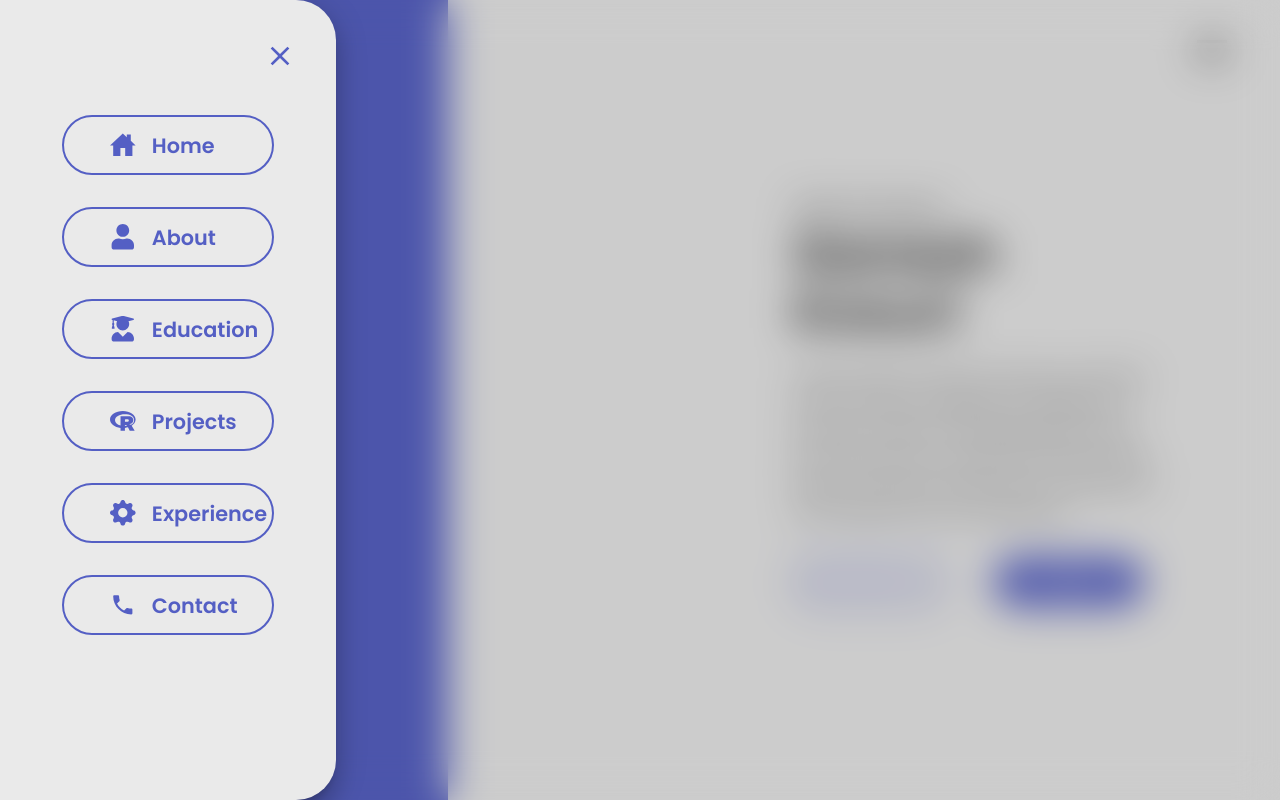
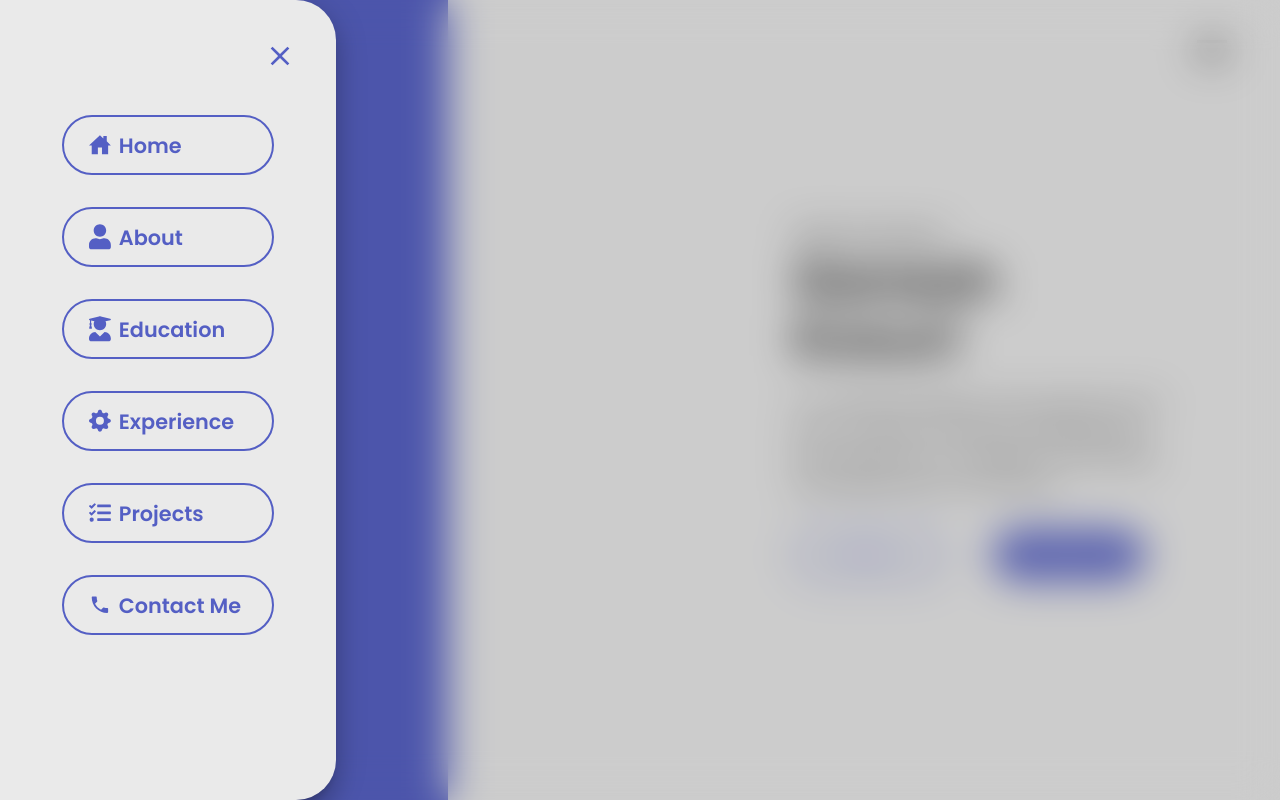
Before and after one commit to GaneshKosuri/portfolio, a React (Create React App) app: page / in a window 1280 px wide. Both pictures are taken after a click on the icon 1212 px from the left and 50 px from the top of the page. Shown: the top 800 px of the page. Built offline with nearby package versions, Linux system fonts and the light colour scheme; a web font is replaced by a local one.

Commit message:
update bio with basic data

```diff
--- a/src/components/Contacts/Contacts.js
+++ b/src/components/Contacts/Contacts.js
@@ -134,13 +134,13 @@ function Contacts() {
 
         if (name && email && message) {
             if (isEmail(email)) {
-                const responseData = {
+                const requestObject = {
                     name: name,
                     email: email,
-                    message: message,
+                    body: message,
                 };
 
-                axios.post(contactsData.sheetAPI, responseData).then((res) => {
+                axios.post('https://contact-me-form-backend.herokuapp.com/send-mail', requestObject).then((res) => {
                     setSuccess(true);
                     setErrMsg('');
 
@@ -162,11 +162,11 @@ function Contacts() {
     return (
         <div
             className='contacts'
-            id='contacts'
+            id='contactMe'
             style={{ backgroundColor: theme.secondary }}
         >
             <div className='contacts--container'>
-                <h1 style={{ color: theme.primary }}>Contacts</h1>
+                <h1 style={{ color: theme.primary }}>Contact Me</h1>
                 <div className='contacts-body'>
                     <div className='contacts-form'>
                         <form onSubmit={handleContactForm}>
--- a/src/components/Footer/Footer.js
+++ b/src/components/Footer/Footer.js
@@ -22,7 +22,7 @@ function Footer() {
                 <span style={{color: theme.primary, margin: '0 0.5rem -1rem 0.5rem'}}>
                     ❤
                 </span>
-                 by {shortname(headerData.name)}
+                 by {headerData.name}
             </p>
         </div>
     )
--- a/src/components/Landing/Landing.js
+++ b/src/components/Landing/Landing.js
@@ -114,7 +114,7 @@ function Landing() {
                                 />
                             </a>
                         )}
-                        {socialsData.youtube && (
+                        {/* {socialsData.youtube && (
                             <a
                                 href={socialsData.youtube}
                                 target='_blank'
@@ -139,7 +139,7 @@ function Landing() {
                                     aria-label='Blogger'
                                 />
                             </a>
-                        )}
+                        )} */}
                     </div>
                 </div>
                 <img
@@ -172,18 +172,18 @@ function Landing() {
                                     rel='noreferrer'
                                 >
                                     <Button className={classes.resumeBtn}>
-                                        Download CV
+                                        Resume
                                     </Button>
                                 </a>
                             )}
                             <NavLink
-                                to='/#contacts'
+                                to='/#contactMe'
                                 smooth={true}
                                 spy='true'
                                 duration={2000}
                             >
                                 <Button className={classes.contactBtn}>
-                                    Contact
+                                    Contact Me
                                 </Button>
                             </NavLink>
                         </div>
--- a/src/components/Navbar/Navbar.js
+++ b/src/components/Navbar/Navbar.js
@@ -5,7 +5,7 @@ import { IoMenuSharp, IoHomeSharp } from 'react-icons/io5';
 import { HiDocumentText } from 'react-icons/hi';
 import { BsFillGearFill } from 'react-icons/bs';
 import { MdPhone } from 'react-icons/md';
-import { FaUser, FaUserGraduate,FaRProject } from 'react-icons/fa';
+import { FaUser, FaUserGraduate,FaRProject, FaTasks } from 'react-icons/fa';
 import { makeStyles } from '@material-ui/core/styles';
 import Drawer from '@material-ui/core/Drawer';
 import CloseIcon from '@material-ui/icons/Close';
@@ -88,7 +88,7 @@ function Navbar() {
             display: 'flex',
             alignItems: 'center',
             justifyContent: 'space-evenly',
-            padding: '0 30px',
+            padding: '0 25px',
             boxSizing: 'border-box',
             border: '2px solid',
             borderColor: theme.primary,
@@ -99,13 +99,14 @@ function Navbar() {
             },
             [t.breakpoints.down('sm')]: {
                 width: '100%',
-                padding: '0 25px',
+                padding: '0 20px',
                 height: '55px',
             },
         },
         drawerLinks: {
             fontFamily: 'var(--primaryFont)',
-            width: '50%',
+            width: '100%',
+            paddingLeft: '8px',
             fontSize: '1.3rem',
             fontWeight: 600,
             [t.breakpoints.down('sm')]: {
@@ -134,7 +135,7 @@ function Navbar() {
         <div className='navbar'>
             <div className='navbar--container'>
                 <h1 style={{ color: theme.secondary }}>
-                    {shortname(headerData.name)}
+                    {headerData.name}
                 </h1>
 
                 <IoMenuSharp
@@ -231,24 +232,6 @@ function Navbar() {
 
                         <Fade left>
                             <NavLink
-                                to='/#projects'
-                                smooth={true}
-                                spy='true'
-                                duration={2000}
-                            >
-                                <div className={classes.drawerItem}>
-                                    <FaRProject
-                                        className={classes.drawerIcon}
-                                    />
-                                    <span className={classes.drawerLinks}>
-                                        Projects
-                                    </span>
-                                </div>
-                            </NavLink>
-                        </Fade>
-
-                        <Fade left>
-                            <NavLink
                                 to='/#experience'
                                 smooth={true}
                                 spy='true'
@@ -265,11 +248,27 @@ function Navbar() {
                             </NavLink>
                         </Fade>
 
-
+                        <Fade left>
+                            <NavLink
+                                to='/#projects'
+                                smooth={true}
+                                spy='true'
+                                duration={2000}
+                            >
+                                <div className={classes.drawerItem}>
+                                    <FaTasks
+                                        className={classes.drawerIcon}
+                                    />
+                                    <span className={classes.drawerLinks}>
+                                        Projects
+                                    </span>
+                                </div>
+                            </NavLink>
+                        </Fade>
 
                         <Fade left>
                             <NavLink
-                                to='/#contacts'
+                                to='/#contactMe'
                                 smooth={true}
                                 spy='true'
                                 duration={2000}
@@ -277,7 +276,7 @@ function Navbar() {
                                 <div className={classes.drawerItem}>
                                     <MdPhone className={classes.drawerIcon} />
                                     <span className={classes.drawerLinks}>
-                                        Contact
+                                        Contact Me
                                     </span>
                                 </div>
                             </NavLink>
--- a/src/data/headerData.js
+++ b/src/data/headerData.js
@@ -3,7 +3,7 @@ import resume from '../assets/pdf/resume.pdf'
 export const headerData = {
     name: 'Ganesh Kosuri',
     title: "Web Developer",
-    desciption:"There wasn't a bird in the sky, but that was not what caught her attention. It was the clouds. The deep green that isn't the color of clouds, but came with these. She knew what was coming and she hoped she was prepared. ",
+    desciption:"I'm a Web Developer with experience for over 1.5 years in Product development. My Experience is to design and develop web applications with React.",
     image: 'https://res.cloudinary.com/dj7inbtyj/image/upload/v1658607567/ganeshkosuri.png_gmvfna.webp',
     resumePdf: resume
 }
--- a/src/data/projectsData.js
+++ b/src/data/projectsData.js
@@ -12,19 +12,19 @@ export const projectsData = [
     {
         id: 1,
         projectName: 'Movies App',
-        projectDesc: 'This project aims to build an employee management system that consolidates all information of a company',
-        tags: ['React', 'CSS', 'Material Ui'],
-        code: 'https://github.com/hhhrrrttt222111/developer-portfolio',
-        demo: 'https://github.com/hhhrrrttt222111/developer-portfolio',
+        projectDesc: 'This is a clone for Netflix Platform, in which users can see the movies dashboard based on their interests.',
+        tags: ['React', 'TypeScript', 'Styled-Components'],
+        code: 'https://github.com/',
+        demo: 'https://github.com/',
         image: one
     },
     {
         id: 2,
-        projectName: 'Netflix Clone',
-        projectDesc: 'This project is a railway tracking system that allows users to obtain relevant information about train timing.',
-        tags: ['Django', 'Tailwind CSS'],
-        code: 'https://github.com/hhhrrrttt222111/developer-portfolio',
-        demo: 'https://github.com/hhhrrrttt222111/developer-portfolio',
+        projectName: 'Spotify Remix',
+        projectDesc: 'This is a Clone for Spotify App, In this application user can listen to their favourite songs, create Playlists and Many More...',
+        tags: ['React', 'CSS','Material Ui'],
+        code: 'https://github.com/',
+        demo: 'https://github.com/',
         image: two
     },
     {
@@ -32,8 +32,8 @@ export const projectsData = [
         projectName: 'Book Hub',
         projectDesc: 'Weather forecast systems and applications predict weather conditions based on multiple parameters.',
         tags: ['Django', 'CSS', 'Material Ui'],
-        code: 'https://github.com/hhhrrrttt222111/developer-portfolio',
-        demo: 'https://github.com/hhhrrrttt222111/developer-portfolio',
+        code: 'https://github.com/',
+        demo: 'https://github.com/',
         image: three
     }
 ]
--- a/src/data/skillsData.js
+++ b/src/data/skillsData.js
@@ -9,6 +9,7 @@
     'Figma',
     'Python',
     'C',
+    'MySQL',
     'Graphql'
 ]
 
--- a/src/data/socialsData.js
+++ b/src/data/socialsData.js
@@ -1,7 +1,7 @@
 export const socialsData = {
     github: 'https://github.com/GaneshKosuri',
     facebook: 'https://www.facebook.com/ganesh.kosuri.50/',
-    linkedIn: 'https://twitter.com/GaneshKosuri86',
+    linkedIn: 'https://www.linkedin.com/in/ganesh-kosuri-21441815a',
     instagram: 'https://www.instagram.com/iamganeshkosuri/',
     twitter: 'https://twitter.com/GaneshKosuri86',
     youtube: 'https://www.youtube.com/channel/UC5yqq1uVmeCzflrW6VqEFbQ'
```
Also changed, not shown: src/components/Landing/Landing.css (+14 -0 lines).
